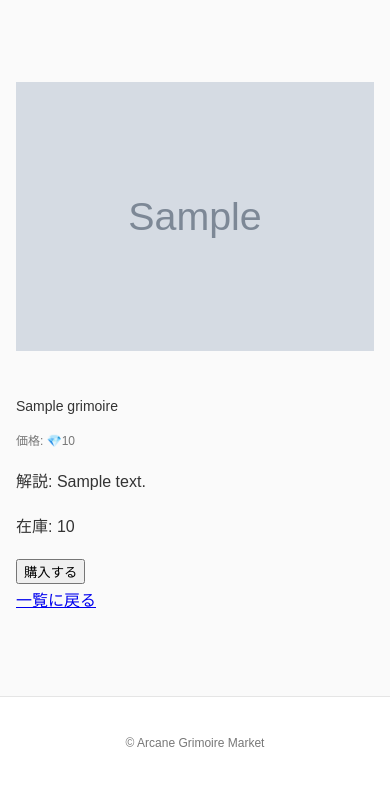
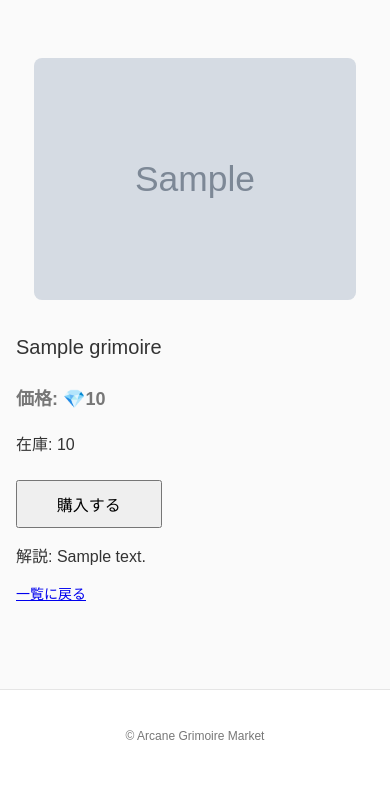
Before and after one commit to bota-rabbit/django-grimoire-market, a Django app: page /1/ in a window 390 px wide. Shown: the part 122-912 px from the top of the page. After the commit the page ends 862 px from the top, so only its background shows below. Run offline with Django 5.2, Linux system fonts and the light colour scheme; tables that the repository leaves empty hold one stand-in row (values such as "Sample post"); grey boxes marked "Sample" are stand-in pictures.

Commit message:
Improve header hamburger menu and refine product detail layout

```diff
--- a/grimoires/static/grimoires/css/style.css
+++ b/grimoires/static/grimoires/css/style.css
@@ -316,11 +316,68 @@ body {
 /* =====================================================
    商品詳細
    ===================================================== */
+
+/* ===== 全体レイアウト ===== */
+.grimoire-detail-main {
+    display: flex;
+    gap: 32px;
+    align-items: flex-start;
+}
+
+/* ===== 左：画像 ===== */
+.grimoire-image-wrap {
+    flex: 0 0 300px;
+}
+
 .grimoire-image {
     max-width: 100%;
-    margin: 24px 0;
+    height: auto;
+    display: block;
+    border-radius: 8px;
 }
 
+/* ===== 右：情報 ===== */
+.grimoire-info {
+    flex: 1;
+}
+
+.grimoire-detail-page .grimoire-title {
+    font-size: 24px;
+    margin-bottom: 16px;
+}
+
+.grimoire-detail-page .grimoire-price {
+    font-size: 20px;
+    font-weight: bold;
+    margin-bottom: 12px;
+}
+
+.grimoire-description {
+    margin-bottom: 12px;
+    line-height: 1.6;
+}
+
+.grimoire-stock {
+    margin-bottom: 20px;
+}
+
+/* ===== 操作エリア ===== */
+.grimoire-actions {
+    display: flex;
+    flex-direction: column;
+    gap: 12px;
+}
+
+.btn-buy {
+    padding: 10px 16px;
+    font-size: 16px;
+    cursor: pointer;
+}
+
+.back-to-list {
+    font-size: 14px;
+    text-decoration: underline;
+}
 
 /* =====================================================
    レスポンシブ（スマホ）
@@ -408,3 +465,41 @@ body {
         top: 8px;
     }
 }
+
+
+/* =====================================================
+   商品詳細：スマホ
+   ===================================================== */
+@media (max-width: 600px) {
+
+    /* 横並び → 縦並び */
+    .grimoire-detail-main {
+        flex-direction: column;
+        gap: 16px;
+    }
+
+    /* 画像は横幅いっぱい */
+    .grimoire-image-wrap {
+        flex: none;
+        width: 100%;
+        text-align: center;
+    }
+
+    .grimoire-image {
+        max-width: 90%;
+        margin: 0 auto;
+    }
+
+    /* タイトル少し小さめ */
+    .grimoire-detail-page .grimoire-title {
+        font-size: 20px;
+    }
+
+    .grimoire-detail-page .grimoire-price {
+        font-size: 18px;
+    }
+
+    .btn-buy {
+        width: 100%;
+    }
+}
--- a/grimoires/templates/grimoires/grimoire_detail.html
+++ b/grimoires/templates/grimoires/grimoire_detail.html
@@ -5,6 +5,13 @@
 
     {% load static %}
 
+    <!-- =========================================
+         画像＋情報 全体ラッパー（横並び用）
+         ========================================= -->
+    <div class="grimoire-detail-main">
+
+        <!-- ===== 左：画像エリア ===== -->
+        <div class="grimoire-image-wrap">
             {% if grimoire.image %}
                 <img src="{{ grimoire.image.url }}"
                     alt="{{ grimoire.title }}"
@@ -14,43 +21,56 @@
                     alt="no image"
                     class="grimoire-image">
             {% endif %}
+        </div>
 
+        <!-- ===== 右：情報エリア ===== -->
+        <div class="grimoire-info">
+
+            <!-- タイトル -->
             <h1 class="grimoire-title">
                 {{ grimoire.title }}
             </h1>
 
-    <div class="grimoire-detail">
-
+            <!-- 価格 -->
             <p class="grimoire-price">
                 価格: 💎{{ grimoire.price }}
             </p>
 
+            <!-- 在庫 -->
+            <p class="grimoire-stock">
+                在庫: {{ grimoire.stock }}
+            </p>
+
+            <!-- ===== 購入エリア ===== -->
+            <div class="grimoire-actions">
+                {% if grimoire.stock > 0 %}
+                    <form method="post" action="{% url 'grimoires:create_order' grimoire.id %}">
+                        {% csrf_token %}
+                        <button type="submit" class="btn-buy">
+                            購入する
+                        </button>
+                    </form>
+                {% else %}
+                    <p class="sold-out">売り切れ</p>
+                {% endif %}
+            </div>
+
+            <!-- 解説 -->
             <p class="grimoire-description">
                 解説: {{ grimoire.description }}
             </p>
 
-        <p class="grimoire-stock">
-            在庫: {{ grimoire.stock }}
-        </p>
-
-    </div>
-
-    <div class="grimoire-actions">
-
-        {% if grimoire.stock > 0 %}
-            <form method="post" action="{% url 'grimoires:create_order' grimoire.id %}">
-                {% csrf_token %}
-                <button type="submit" class="btn-buy">購入する</button>
-            </form>
-        {% else %}
-            <p class="sold-out">売り切れ</p>
-        {% endif %}
-
+            <!-- 一覧へ戻る -->
             <a href="{% url 'grimoires:grimoire_list' %}"
                class="back-to-list">
                 一覧に戻る
             </a>
+
         </div>
+        <!-- /grimoire-info -->
+
+    </div>
+    <!-- /grimoire-detail-main -->
 
 </div>
 
```
Lines whose indentation alone changed are shown as unchanged.
